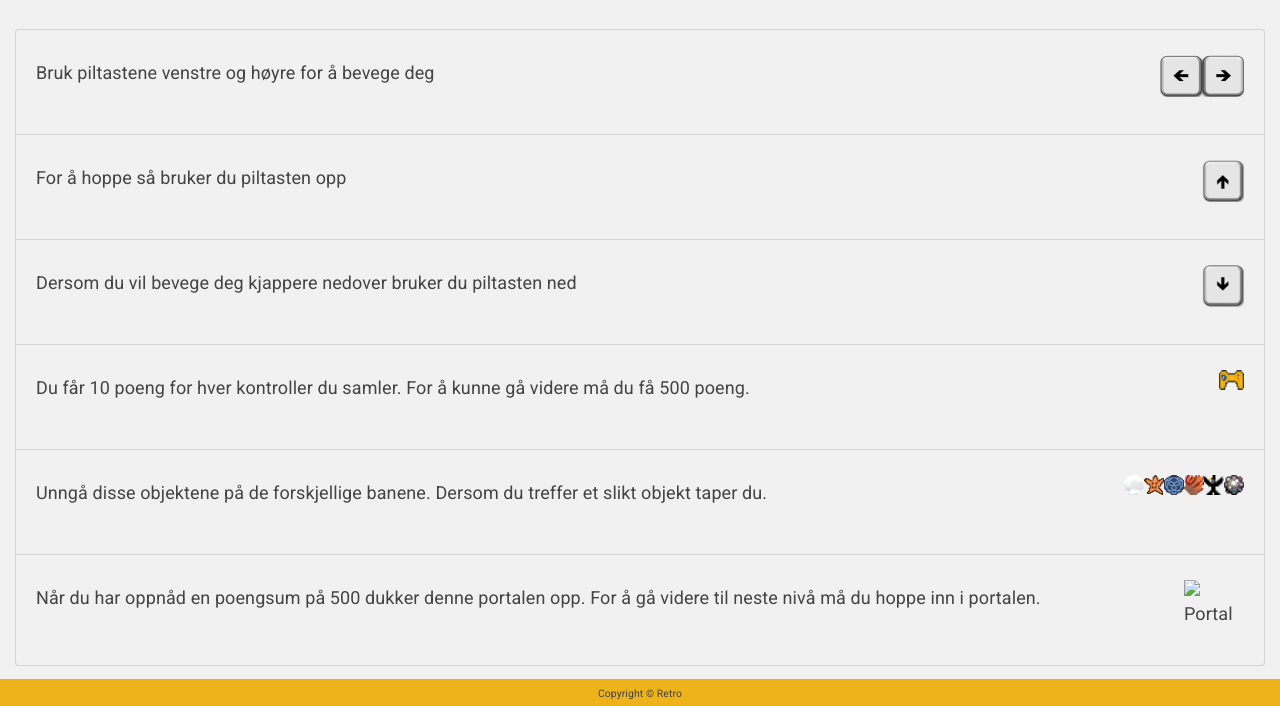
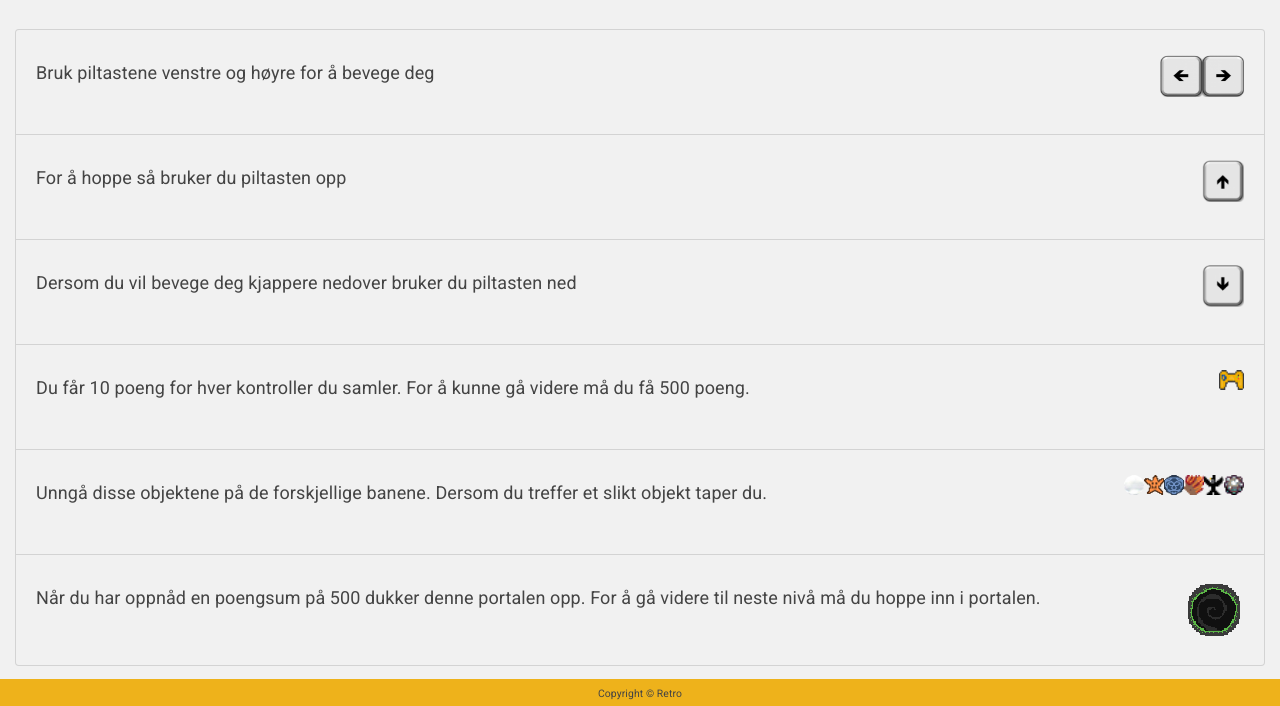
Before and after one commit to Irnis18/Projectx, a website: page nettside/html/hvordanSpille.html in a window 1280 px wide. Shown: the part 201-907 px from the top of the page. Drawn offline with nearby package versions, Linux system fonts and the light colour scheme.

Commit message:
fiksa en liten feil i hvordan spille

```diff
--- a/nettside/html/hvordanSpille.html
+++ b/nettside/html/hvordanSpille.html
@@ -106,8 +106,8 @@
             <p>
               Når du har oppnåd en poengsum på 500 dukker denne portalen opp. For å gå videre til neste nivå må du hoppe
               inn i portalen.
-              <img src="../../spill/dist/assets/img/gameItems/goal.png" width="60" height="60" alt="Portal"
-                title="Portal" class="float-right" />
+              <img src="../assets/img/hvordanSpille/goal.png" width="60" height="60" alt="Portal" title="Portal"
+                class="float-right" />
             </p>
           </li>
         </ol>
```
